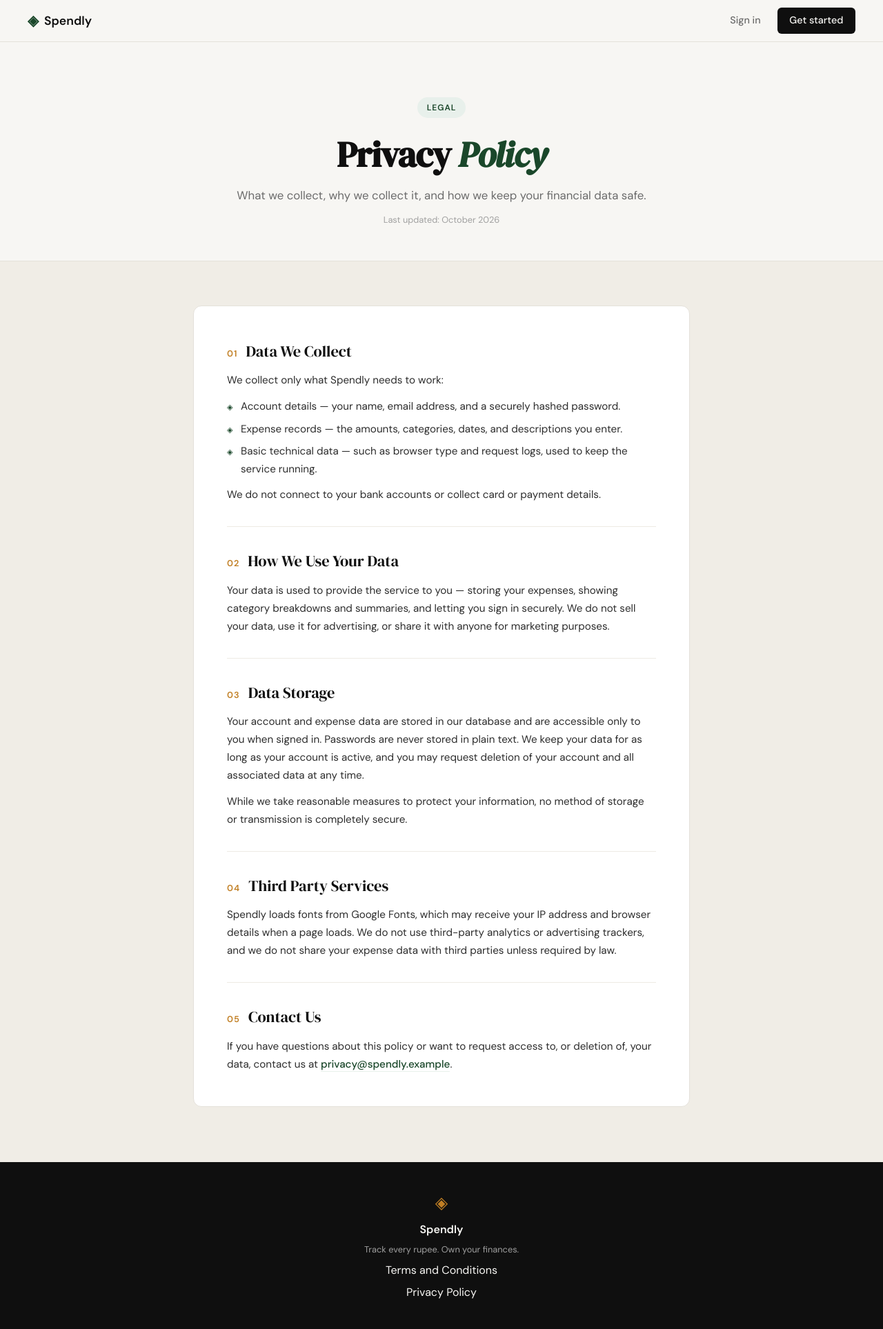
After one commit to sunipa21/spendly, a Flask app: page /privacy in a window 1280 px wide. The commit adds this page. Shown: the whole page at 69% size. Run offline with Flask 3, Linux system fonts and the light colour scheme.

Commit message:
landing: add privacy policy page and route

```diff
--- a/app.py
+++ b/app.py
@@ -25,6 +25,11 @@ def login():
 @app.route("/terms")
 def terms():
     return render_template("terms.html")
+
+
+@app.route("/privacy")
+def privacy():
+    return render_template("privacy.html")
 
 
 # ------------------------------------------------------------------ #
--- a/static/css/style.css
+++ b/static/css/style.css
@@ -567,6 +567,15 @@ a { color: inherit; text-decoration: none; }
 .legal-block p + p,
 .legal-block ul + p { margin-top: 0.75rem; }
 
+.legal-link {
+    color: var(--accent);
+    font-weight: 500;
+    border-bottom: 1px solid var(--accent-light);
+    transition: border-color 0.2s;
+}
+
+.legal-link:hover { border-color: var(--accent); }
+
 .legal-block ul {
     list-style: none;
     margin-top: 0.75rem;
--- a/templates/base.html
+++ b/templates/base.html
@@ -35,7 +35,7 @@
             <span class="footer-name">Spendly</span>
             <p class="footer-copy">Track every rupee. Own your finances.</p>
             <a href="{{ url_for('terms') }}">Terms and Conditions</a>
-            <a href="#">Privacy Policy</a>
+            <a href="{{ url_for('privacy') }}">Privacy Policy</a>
         </div>
     </footer>
 
--- /dev/null
+++ b/templates/privacy.html
@@ -0,0 +1,78 @@
+{% extends "base.html" %}
+
+{% block title %}Privacy Policy — Spendly{% endblock %}
+
+{% block content %}
+
+<section class="legal-hero">
+    <div class="legal-hero-inner">
+        <div class="hero-badge">Legal</div>
+        <h1 class="legal-title">Privacy <em>Policy</em></h1>
+        <p class="legal-subtitle">
+            What we collect, why we collect it, and how we keep your financial data safe.
+        </p>
+        <p class="legal-updated">Last updated: October 2026</p>
+    </div>
+</section>
+
+<section class="legal-section">
+    <div class="legal-card">
+        <div class="legal-block">
+            <h2><span class="legal-num">01</span>Data We Collect</h2>
+            <p>
+                We collect only what Spendly needs to work:
+            </p>
+            <ul>
+                <li>Account details — your name, email address, and a securely hashed password.</li>
+                <li>Expense records — the amounts, categories, dates, and descriptions you enter.</li>
+                <li>Basic technical data — such as browser type and request logs, used to keep the service running.</li>
+            </ul>
+            <p>
+                We do not connect to your bank accounts or collect card or payment details.
+            </p>
+        </div>
+
+        <div class="legal-block">
+            <h2><span class="legal-num">02</span>How We Use Your Data</h2>
+            <p>
+                Your data is used to provide the service to you — storing your expenses, showing
+                category breakdowns and summaries, and letting you sign in securely. We do not sell
+                your data, use it for advertising, or share it with anyone for marketing purposes.
+            </p>
+        </div>
+
+        <div class="legal-block">
+            <h2><span class="legal-num">03</span>Data Storage</h2>
+            <p>
+                Your account and expense data are stored in our database and are accessible only to
+                you when signed in. Passwords are never stored in plain text. We keep your data for as
+                long as your account is active, and you may request deletion of your account and all
+                associated data at any time.
+            </p>
+            <p>
+                While we take reasonable measures to protect your information, no method of storage
+                or transmission is completely secure.
+            </p>
+        </div>
+
+        <div class="legal-block">
+            <h2><span class="legal-num">04</span>Third Party Services</h2>
+            <p>
+                Spendly loads fonts from Google Fonts, which may receive your IP address and browser
+                details when a page loads. We do not use third-party analytics or advertising trackers,
+                and we do not share your expense data with third parties unless required by law.
+            </p>
+        </div>
+
+        <div class="legal-block">
+            <h2><span class="legal-num">05</span>Contact Us</h2>
+            <p>
+                If you have questions about this policy or want to request access to, or deletion of,
+                your data, contact us at
+                <a class="legal-link" href="mailto:privacy@spendly.example">privacy@spendly.example</a>.
+            </p>
+        </div>
+    </div>
+</section>
+
+{% endblock %}
```
